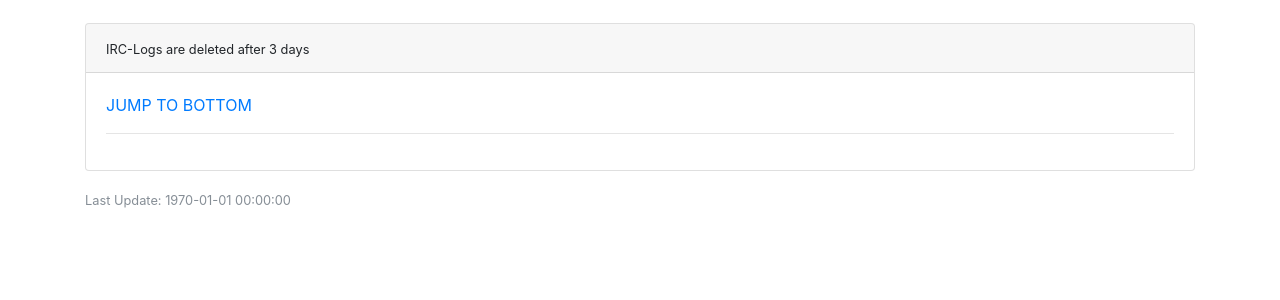
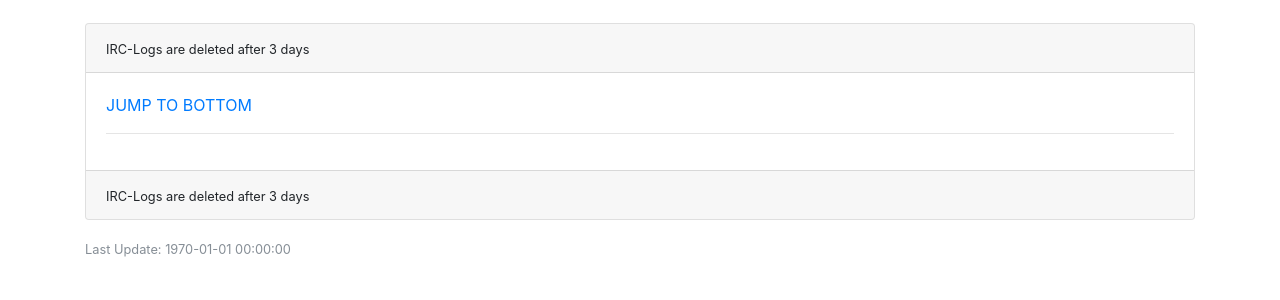
Before and after one commit to msys2/msys2-web, a Flask app: page /irc/ in a window 1280 px wide. Shown: the part 57-357 px from the top of the page. Run offline with Flask 2, Linux system fonts and the light colour scheme; parts of the project's set-up code (start-up, migrations or seed data) failed here and were passed over; some libraries are stand-ins or nearby versions.

Commit message:
also a footer

```diff
--- a/templates/irc.html
+++ b/templates/irc.html
@@ -45,6 +45,9 @@ a.time:after { content: "]"; }
         <hr>
 {{ content|safe }}
     </div>
+    <div class="card-footer">
+        <small>IRC-Logs are deleted after 3 days</small>
+    </div>
 </div>
 
 <a name="irc-end"></a>
```
